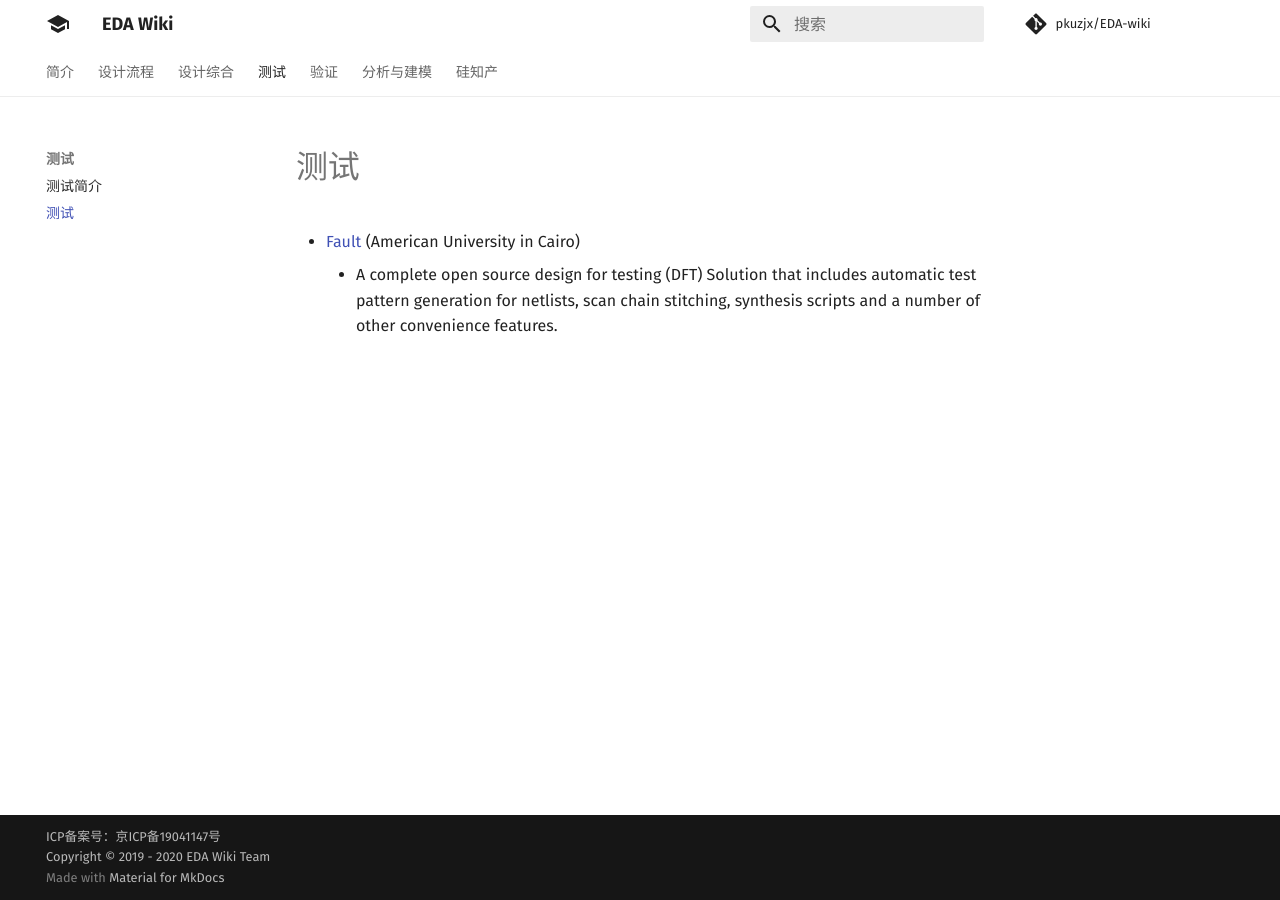
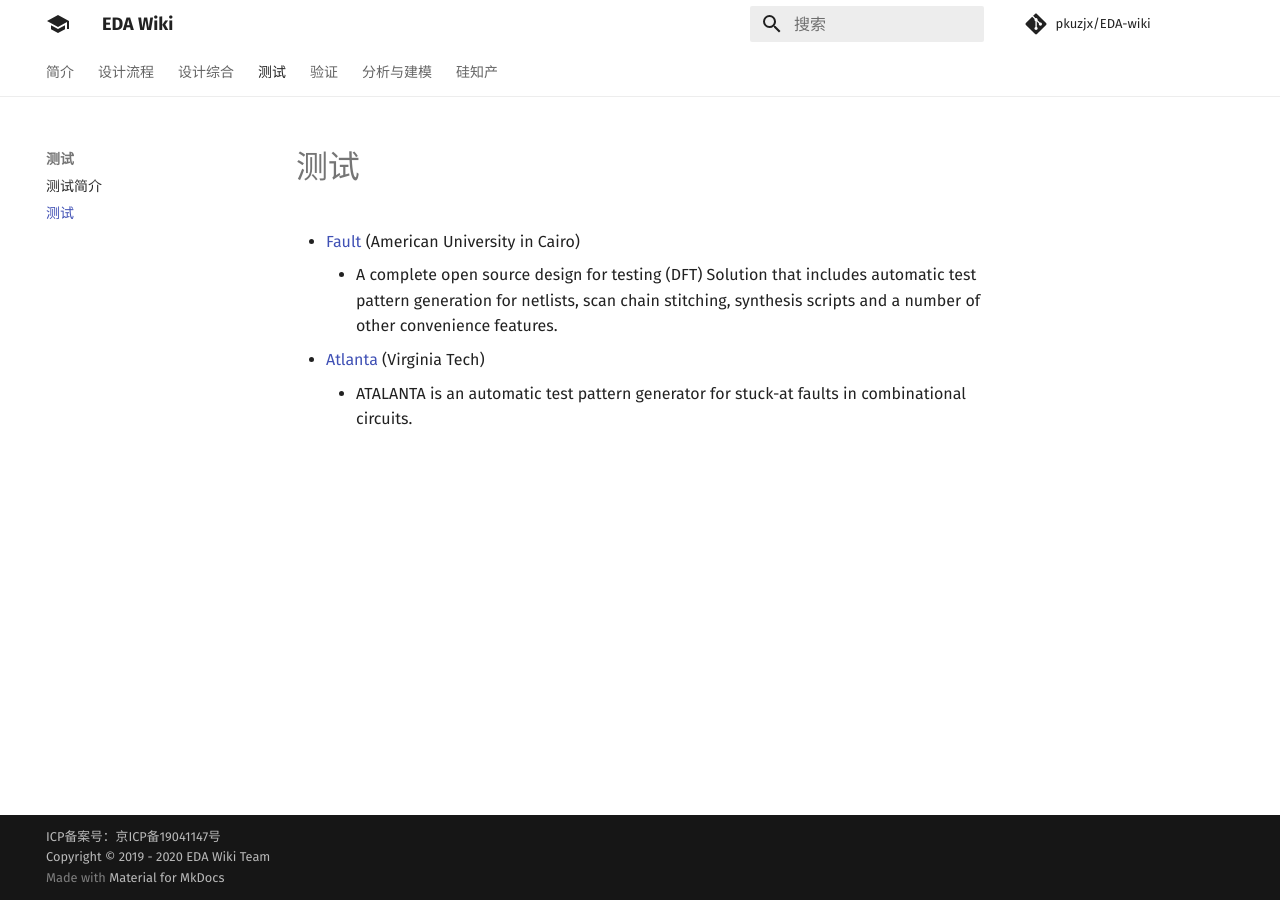
Before and after one commit to daitoto/EDA-wiki, an MkDocs documentation site: the page built from docs/testing/testing.md, in a window 1280 px wide. Built offline with MkDocs 1.6.1 and Material for MkDocs 9.7.7, drawn with Linux system fonts in a browser that asks for light colours; comment, search, counter and statistics services are not loaded.

Commit message:
Update testing.md

```diff
--- a/docs/testing/testing.md
+++ b/docs/testing/testing.md
@@ -1,2 +1,4 @@
 - [Fault](https://github.com/Cloud-V/Fault) (American University in Cairo)
   - A complete open source design for testing (DFT) Solution that includes automatic test pattern generation for netlists, scan chain stitching, synthesis scripts and a number of other convenience features.
+- [Atlanta](https://github.com/hsluoyz/Atalanta) (Virginia Tech)
+  - ATALANTA is an automatic test pattern generator for stuck-at faults in combinational circuits.
```
